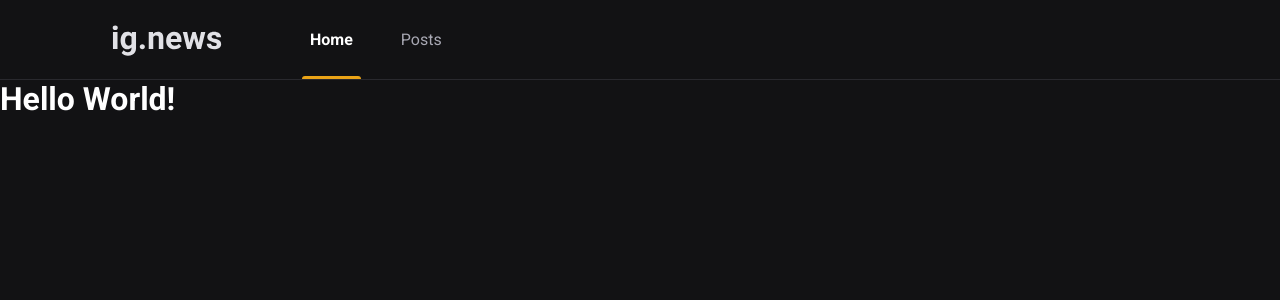
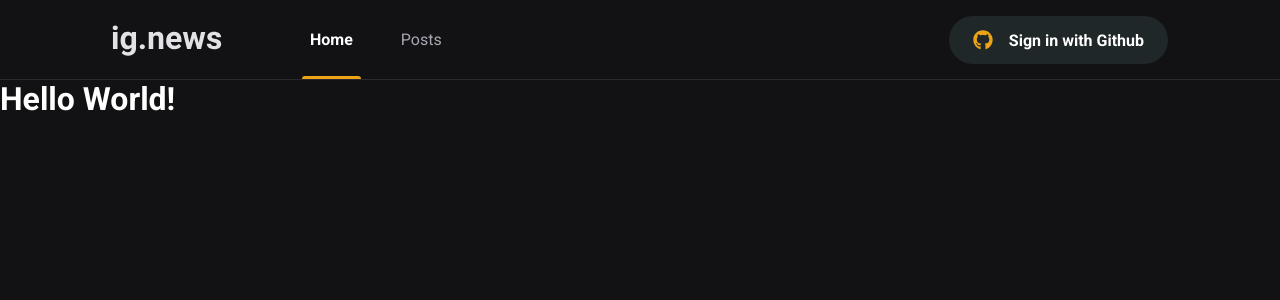
Before and after one commit to eliel-alves/ignews, a Next.js app: page / in a window 1280 px wide. Shown: the top 300 px of the page. Built offline with nearby package versions, Linux system fonts and the light colour scheme.

Commit message:
feat: signIn with Github button style

```diff
--- a/package.json
+++ b/package.json
@@ -12,6 +12,7 @@
     "next": "14.2.3",
     "react": "^18",
     "react-dom": "^18",
+    "react-icons": "^5.2.1",
     "sass": "^1.77.4"
   },
   "devDependencies": {
--- a/src/components/Header/index.tsx
+++ b/src/components/Header/index.tsx
@@ -1,6 +1,7 @@
 import Image from 'next/image';
 
 import styles from './styles.module.scss'
+import { SignInButton } from '../SignInButton';
 
 export const Header = () => {
   return (
@@ -12,6 +13,8 @@
           <a className={styles.active} href="">Home</a>
           <a href="">Posts</a>
         </nav>
+
+        <SignInButton />
       </div>
     </header>
   );
--- a/src/components/Header/styles.module.scss
+++ b/src/components/Header/styles.module.scss
@@ -52,4 +52,8 @@
       }
     }
   }
+
+  button {
+    margin-left: auto;
+  }
 }
--- /dev/null
+++ b/src/components/SignInButton/index.tsx
@@ -0,0 +1,27 @@
+import { FaGithub } from 'react-icons/fa'
+import { FiX } from 'react-icons/fi'
+
+import styles from './styles.module.scss'
+
+export const SignInButton = () => {
+  const isUserLoggedIn = false;
+
+  return isUserLoggedIn ? (
+    <button
+      type="button"
+      className={styles.signInButton}
+    >
+      <FaGithub color="#04d361" />
+      Eliel Alves
+      <FiX color="#737380" className={styles.closeIcon} />
+    </button>
+  ) : (
+    <button
+      type="button"
+      className={styles.signInButton}
+    >
+      <FaGithub color='#eba417' />
+      Sign in with Github
+    </button>
+  );
+}
--- /dev/null
+++ b/src/components/SignInButton/styles.module.scss
@@ -0,0 +1,33 @@
+.signInButton {
+  height: 3rem;
+  border-radius: 3rem;
+  background: var(--gray-850);
+  border: 0;
+  padding: 0 1.5rem;
+
+  display: flex;
+  align-items: center;
+  justify-content: center;
+
+  color: var(--white);
+  font-weight: bold;
+
+  svg {
+    width: 20px;
+    height: 20px;
+  }
+
+  svg:first-child {
+    margin-right: 1rem;
+  }
+
+  svg.closeIcon {
+    margin-left: 1rem;
+  }
+
+  transition: filter 0.2s;
+
+  &:hover {
+    filter: brightness(0.8);
+  }
+}
--- a/src/styles/global.scss
+++ b/src/styles/global.scss
@@ -10,6 +10,7 @@
   --gray-50: #e1e1e6;
   --gray-300: #a8a8b3;
   --gray-800: #29292e;
+  --gray-850: #1f2729;
   --gray-900: #121214;
 
   --cyan-500: #61dafb;
```
Also changed, not shown: 1 other file (tests, documents, lock files or other folders).
